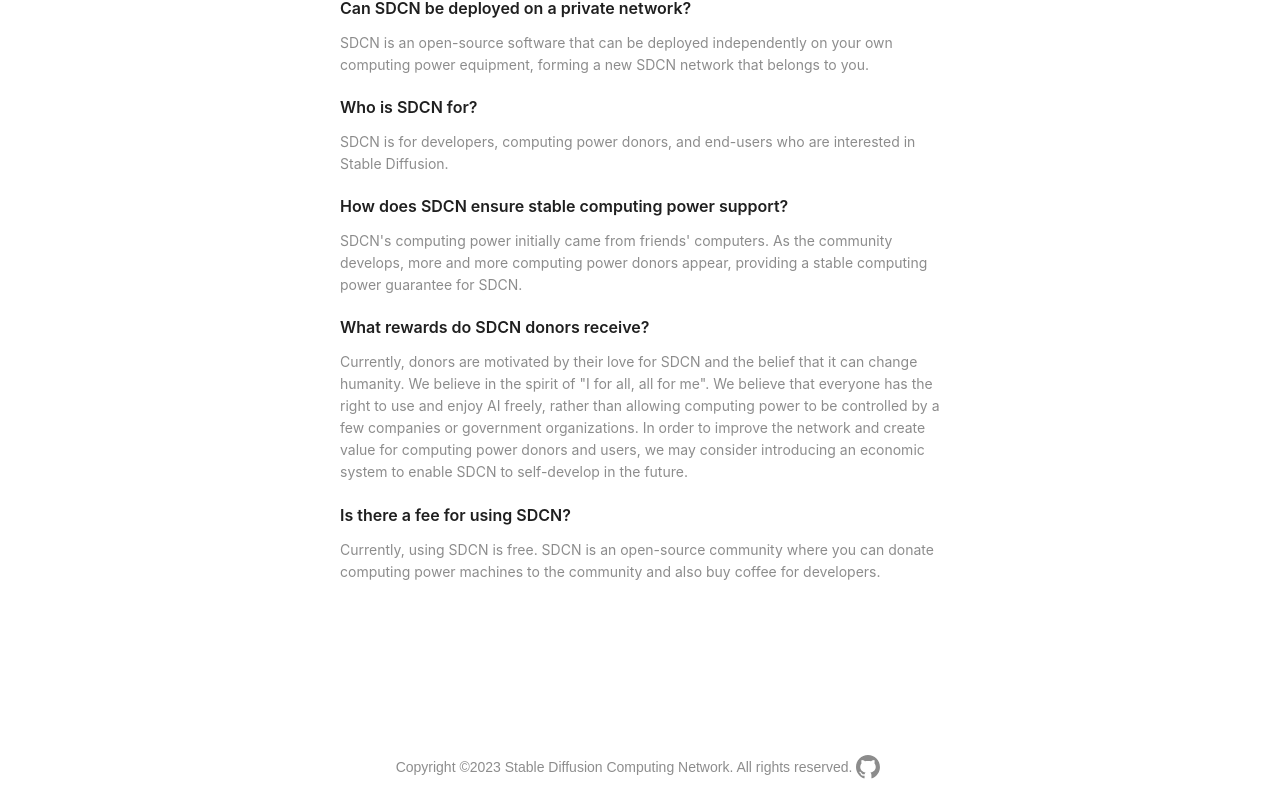
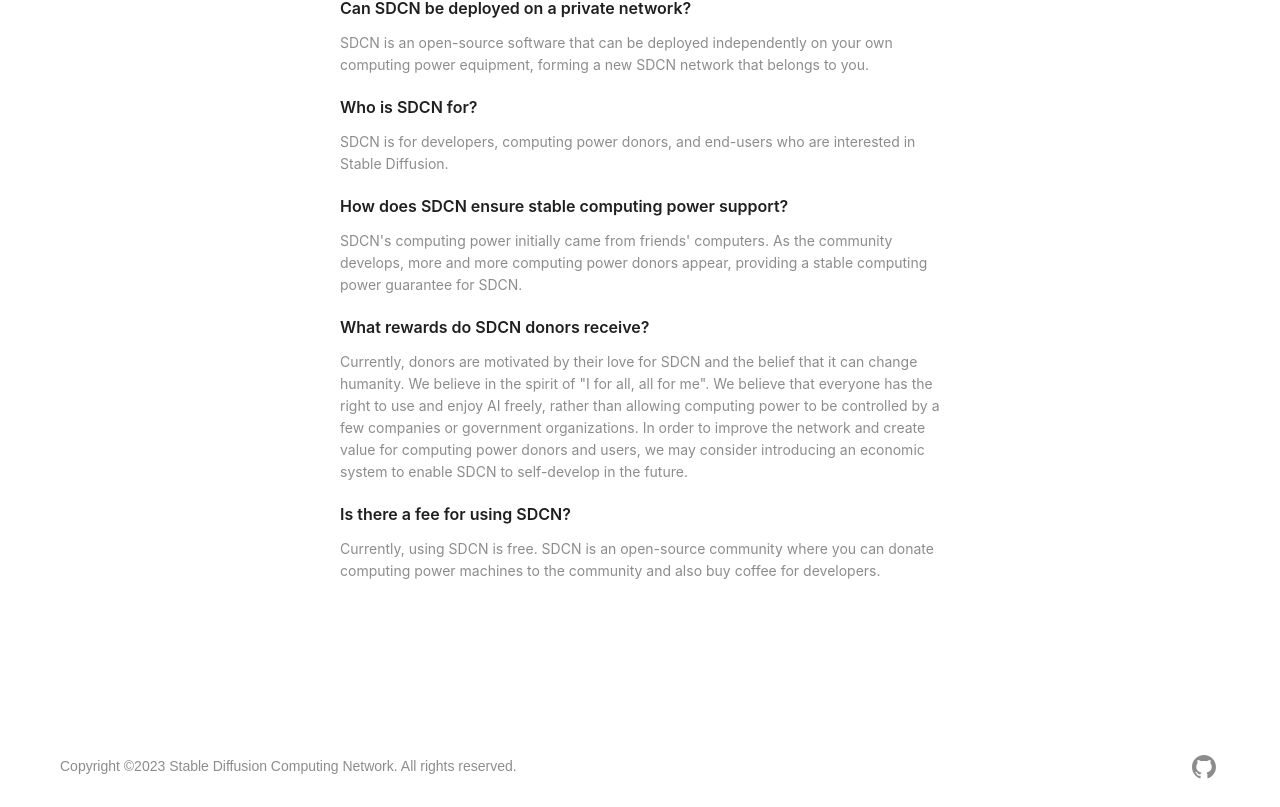
Before and after one commit to fiatrete/SDCN-Stable-Diffusion-Computing-Network, a React (Create React App) app in the folder sdcn-web/: page / in a window 1280 px wide. Shown: the part 1598-2405 px from the top of the page. Built offline with nearby package versions, Linux system fonts and the light colour scheme.

Commit message:
fix(Footer/Header): fix wrongly reverted stylesheet

```diff
--- a/sdcn-web/src/components/Footer/index.module.css
+++ b/sdcn-web/src/components/Footer/index.module.css
@@ -1,10 +1,5 @@
 .wrap {
-  display: flex;
-  flex-direction: column;
-  justify-content: center;
-  align-items: center;
-  padding: 0px 60px;
-  gap: 18px;
+  width: 100%;
 }
 
 .contentWrap {
--- a/sdcn-web/src/components/Header/index.module.css
+++ b/sdcn-web/src/components/Header/index.module.css
@@ -1,6 +1,7 @@
 .wrap {
   width: 100%;
-  height: 63.64px;
+  background: #fff;
+  z-index: 1;
 }
 
 .contentWrap {
```
